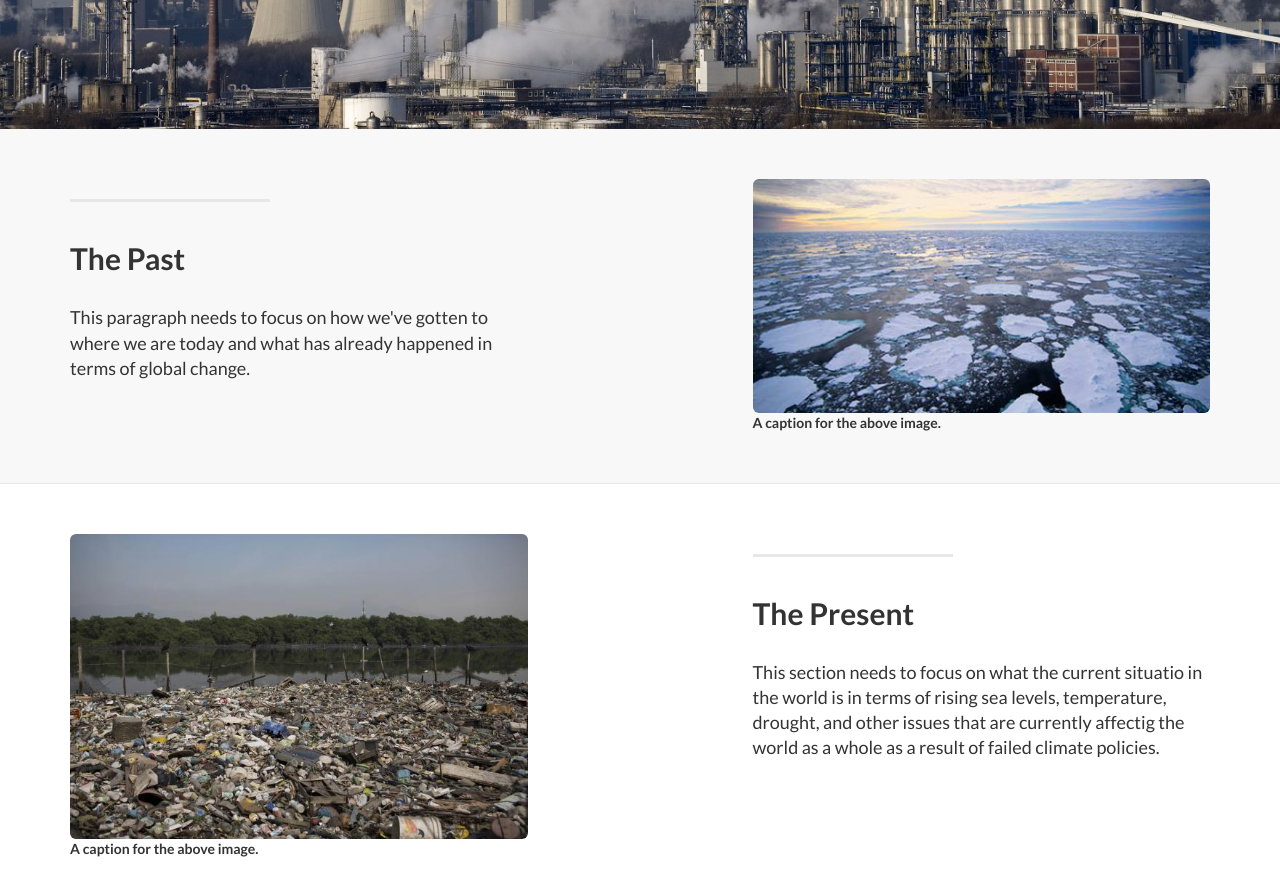
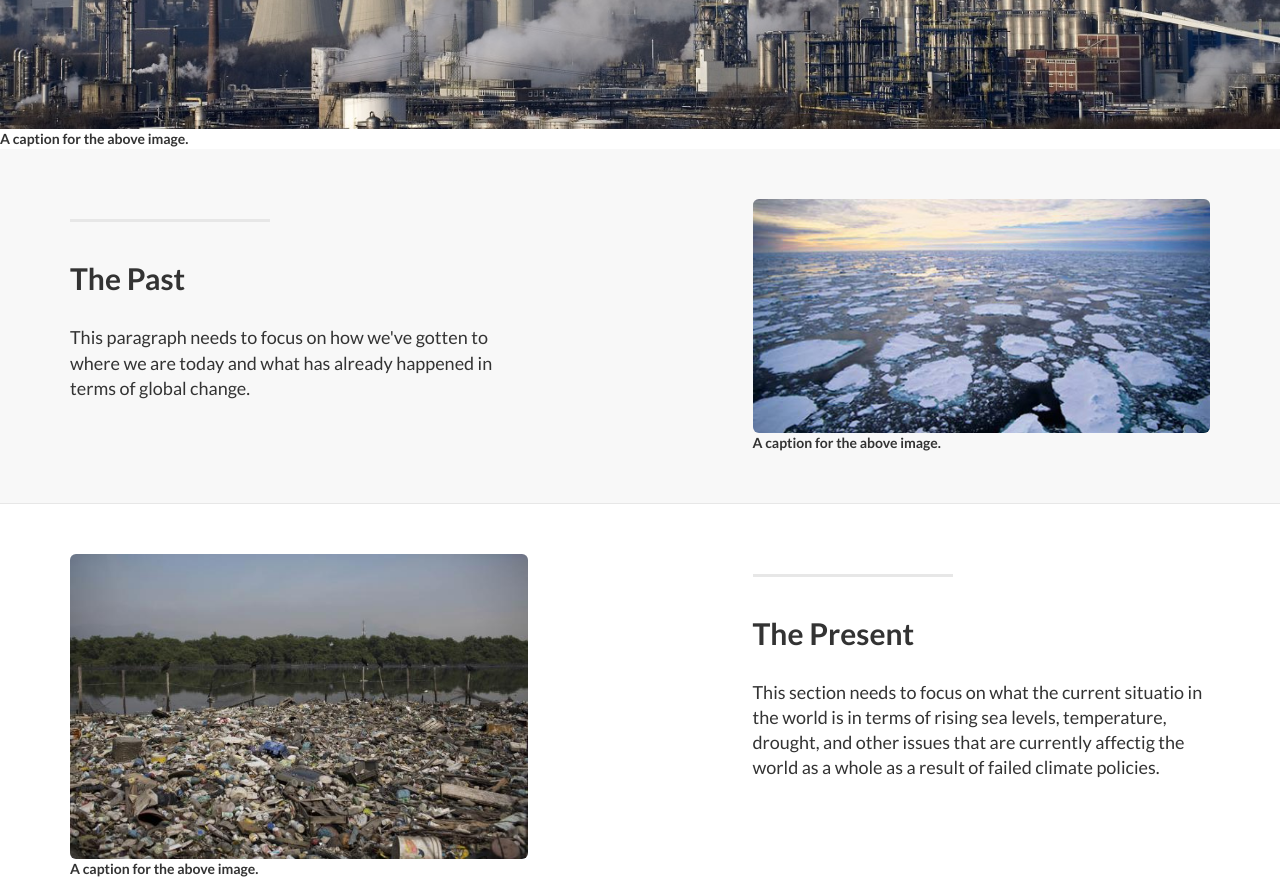
Before and after one commit to ChantzJ/ChantzJ.github.io, a plain HTML site: page index.html in a window 1280 px wide. Shown: the part 560-1442 px from the top of the page. Drawn offline with Linux system fonts and the light colour scheme.

Commit message:
Update index.html
TEST

```diff
--- a/index.html
+++ b/index.html
@@ -103,6 +103,8 @@
         <!-- /.container -->
 
     </div>
+        <figure class="figure">
+ 	<figcaption class="figure-caption">A caption for the above image.</figcaption>
     <!-- /.intro-header -->
 
     <!-- Page Content -->
```
